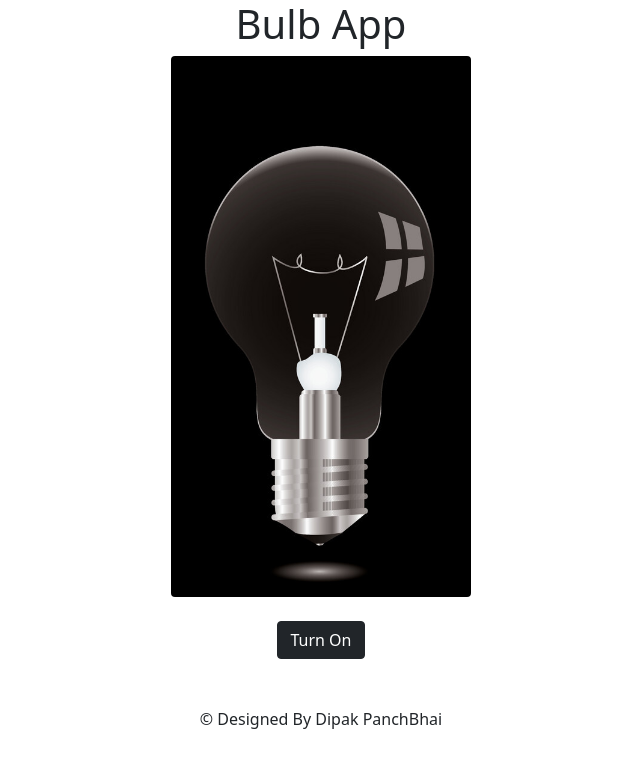
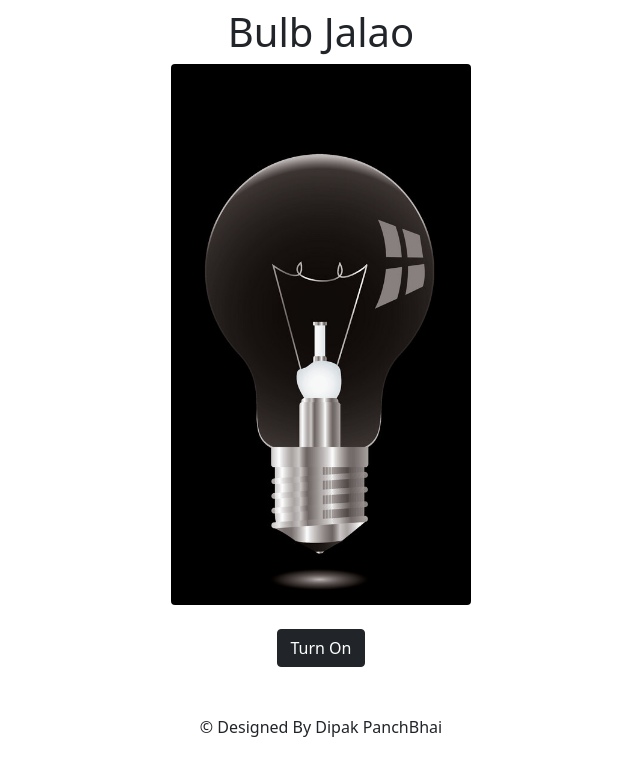
Before and after one commit to dipakpanchbhai/bulb, a plain HTML site: page index.html in a window 1280 px wide. Shown: the whole page, without its empty margins (319-959 px from the left). Drawn offline with nearby package versions, Linux system fonts and the light colour scheme.

Commit message:
Update index.html

```diff
--- a/index.html
+++ b/index.html
@@ -4,7 +4,7 @@
     <meta charset="UTF-8">
     <meta http-equiv="X-UA-Compatible" content="IE=edge">
     <meta name="viewport" content="width=device-width, initial-scale=1.0">
-    <title>Document</title>
+    <title>Bulb Jalao</title>
 
     <link href="https://cdn.jsdelivr.net/npm/bootstrap@5.1.3/dist/css/bootstrap.min.css" rel="stylesheet" integrity="sha384-1BmE4kWBq78iYhFldvKuhfTAU6auU8tT94WrHftjDbrCEXSU1oBoqyl2QvZ6jIW3" crossorigin="anonymous">
     <script>
@@ -31,7 +31,7 @@
 </head>
 <body>
     <div class="container" align="center">
-        <h1 id="myhead" class="abcd">Bulb App</h1>
+        <h1 id="myhead" class="pt-2">Bulb Jalao</h1>
     <div>
         <img id="img" class="rounded"  src="off.jpg" alt="off" width="300">
     </div>
```
